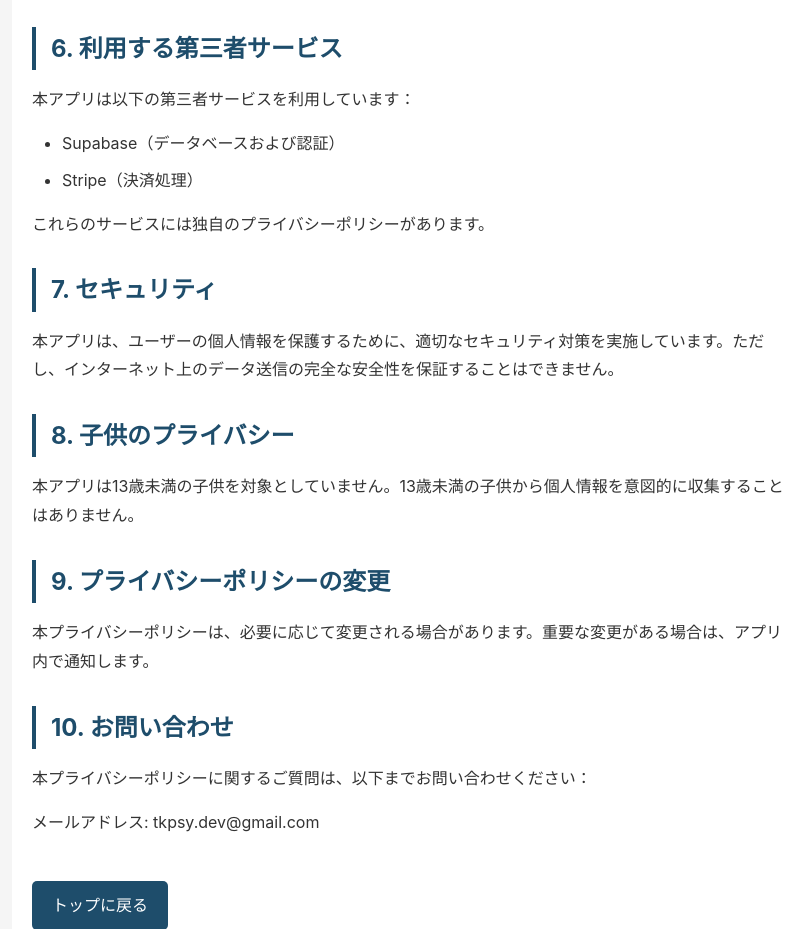
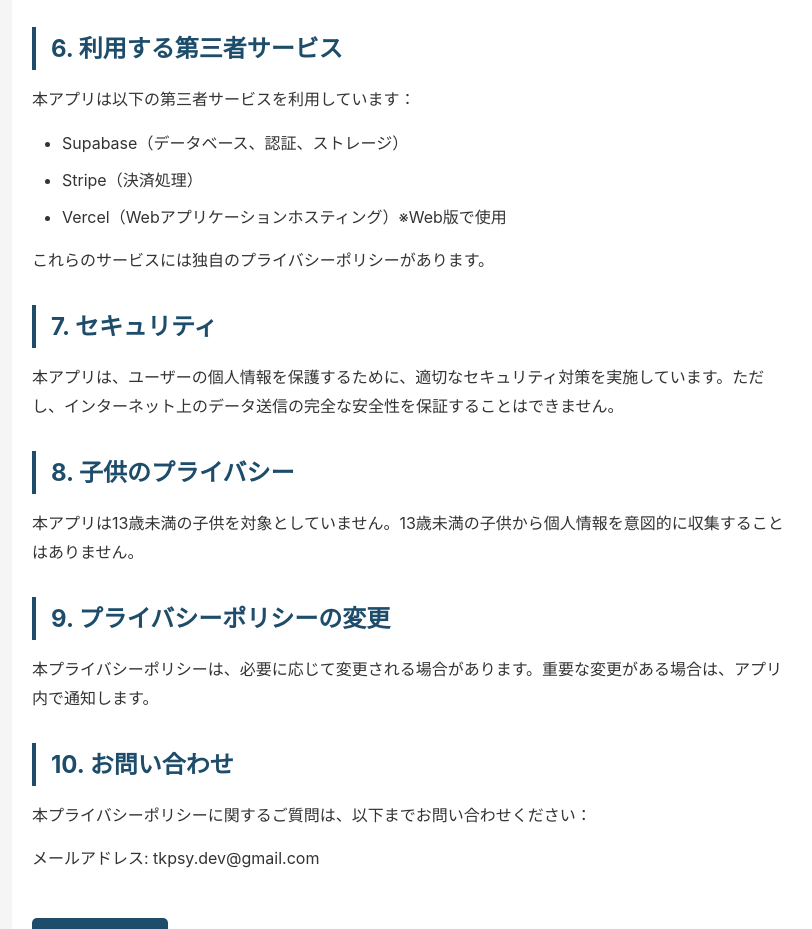
Before and after one commit to tkpsy/siteflow-pages, a plain HTML site: page privacy.html in a window 1280 px wide. Shown: the part 1489-2418 px from the top of the page, without its empty margins (228-1040 px from the left). Drawn offline with Linux system fonts and the light colour scheme.

Commit message:
Add Vercel to third-party services in privacy policy

```diff
--- a/privacy.html
+++ b/privacy.html
@@ -142,8 +142,9 @@
             <h2>6. 利用する第三者サービス</h2>
             <p>本アプリは以下の第三者サービスを利用しています：</p>
             <ul>
-                <li>Supabase（データベースおよび認証）</li>
+                <li>Supabase（データベース、認証、ストレージ）</li>
                 <li>Stripe（決済処理）</li>
+                <li>Vercel（Webアプリケーションホスティング）※Web版で使用</li>
             </ul>
             <p>これらのサービスには独自のプライバシーポリシーがあります。</p>
 
```
